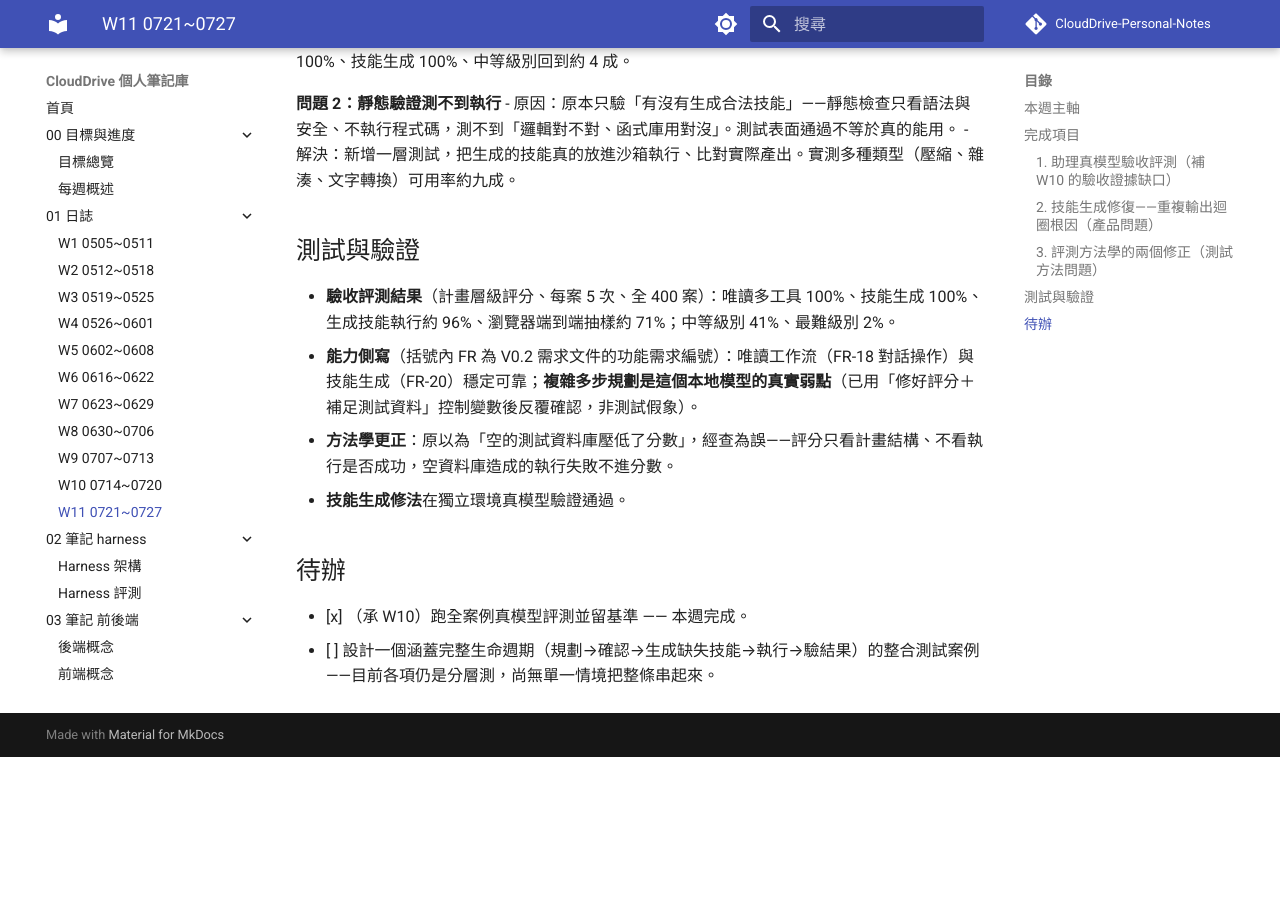
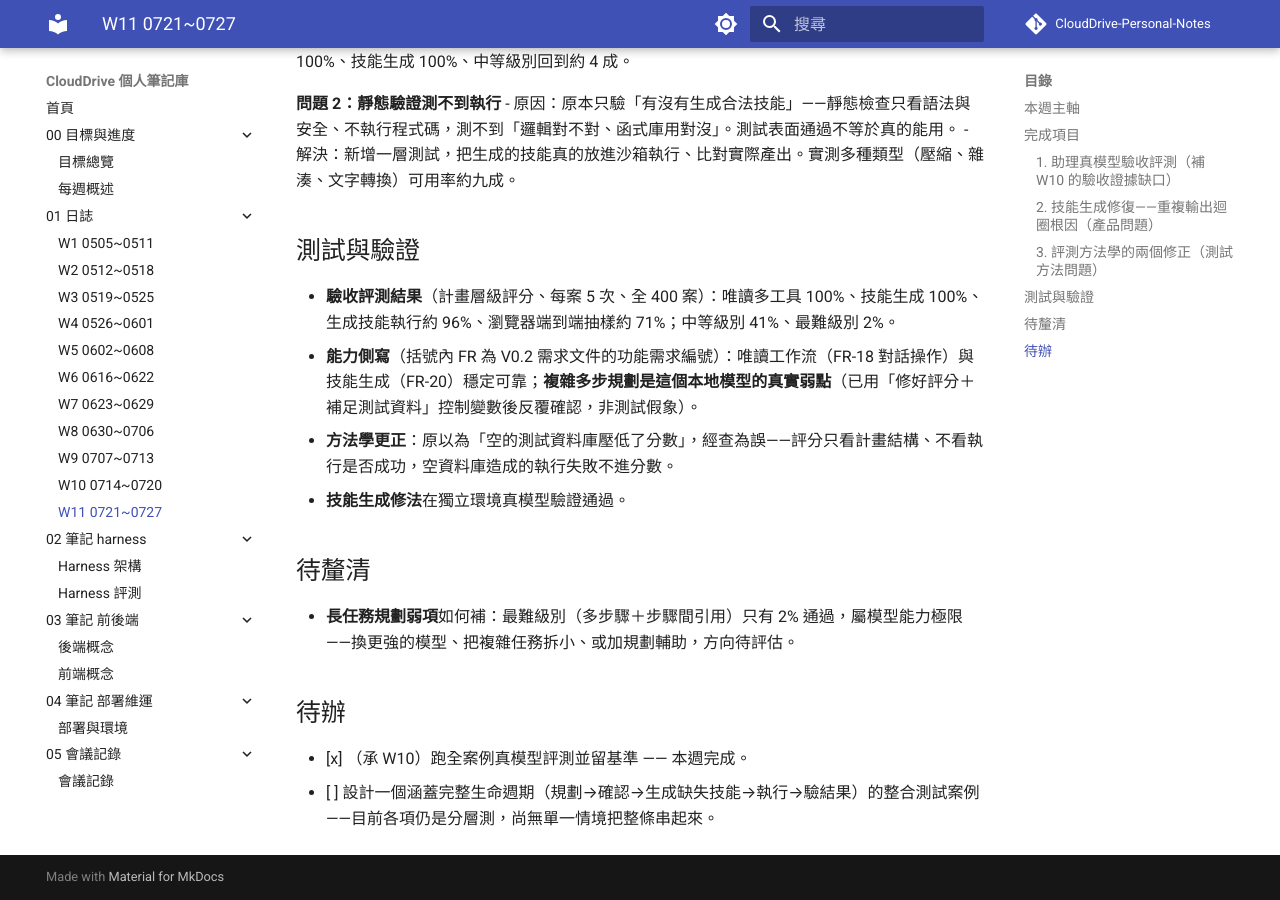
Before and after one commit to alfredshen01/CloudDrive-Personal-Notes, an MkDocs documentation site: the page built from docs/01-日誌/W11-0721~0727.md, in a window 1280 px wide and 900 px high, scrolled down 1026 px. Built offline with MkDocs 1.6.1 and Material for MkDocs 9.7.7, drawn with Linux system fonts in a browser that asks for light colours; comment, search, counter and statistics services are not loaded; before the commit the page ends 1783 px from its top, so only the background shows below that.

Commit message:
docs: W11 還原待釐清（長任務規劃弱項——M5 2% 屬模型能力極限，方向待評估）
Co-Authored-By: Claude Opus 4.8 <noreply@anthropic.com>

```diff
--- a/docs/01-日誌/W11-0721~0727.md
+++ b/docs/01-日誌/W11-0721~0727.md
@@ -36,6 +36,10 @@
 - **方法學更正**：原以為「空的測試資料庫壓低了分數」，經查為誤——評分只看計畫結構、不看執行是否成功，空資料庫造成的執行失敗不進分數。
 - **技能生成修法**在獨立環境真模型驗證通過。
 
+## 待釐清
+
+- **長任務規劃弱項**如何補：最難級別（多步驟＋步驟間引用）只有 2% 通過，屬模型能力極限——換更強的模型、把複雜任務拆小、或加規劃輔助，方向待評估。
+
 ## 待辦
 
 - [x] （承 W10）跑全案例真模型評測並留基準 —— 本週完成。
```
